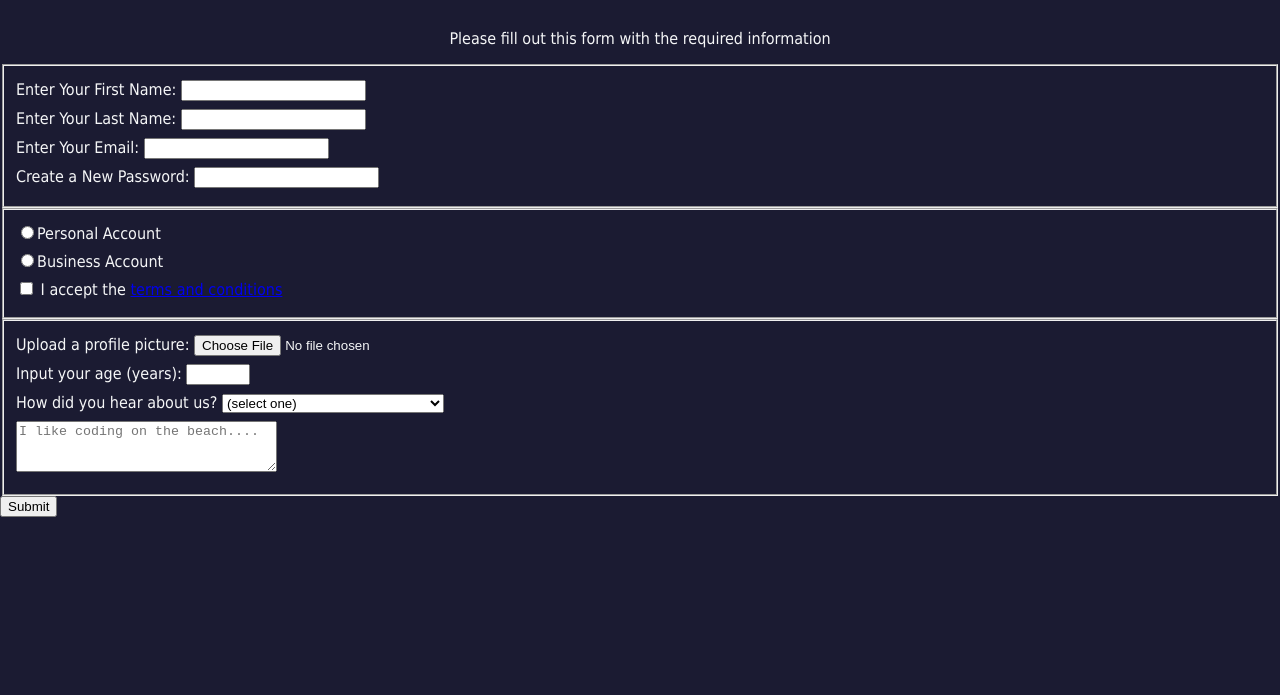
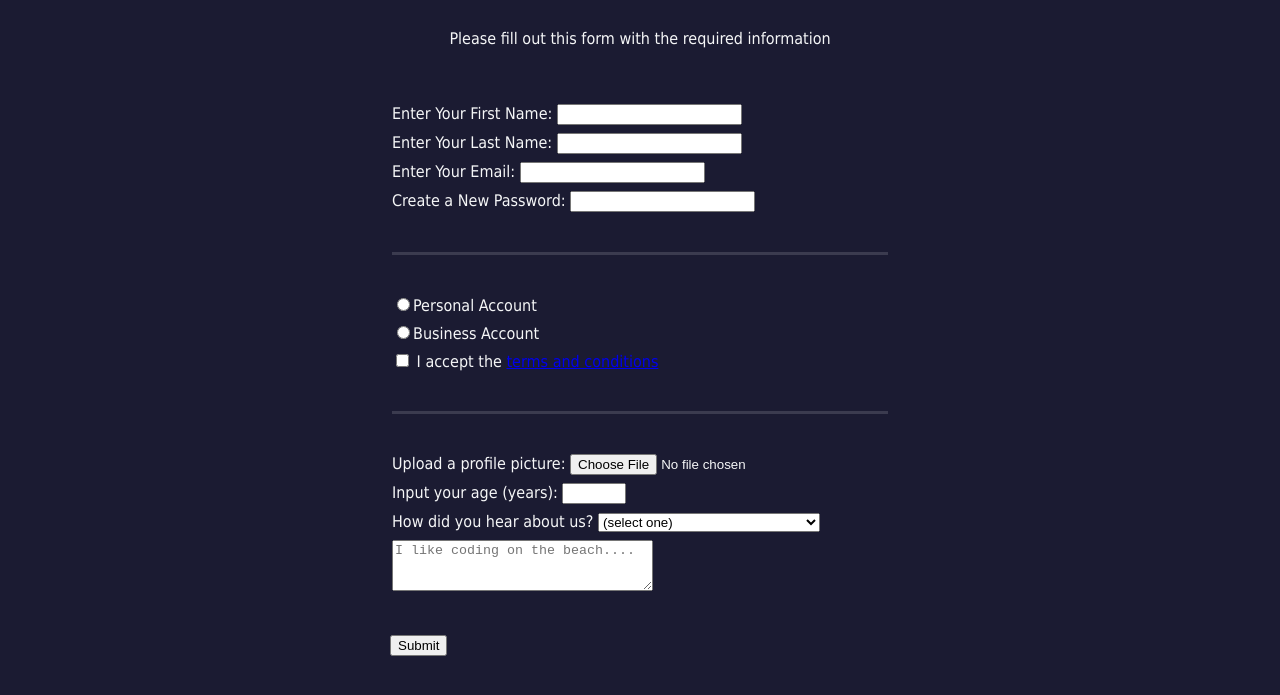
Before and after one commit to Vadim-Akmeev/Registration-form, a plain HTML site: page index.html in a window 1280 px wide. Shown: the part 73-768 px from the top of the page. Drawn offline with Linux system fonts and the light colour scheme.

Commit message:
Update styles.css

```diff
--- a/styles.css
+++ b/styles.css
@@ -17,3 +17,20 @@ body {
     margin: 1em auto;
     text-align: center;
   }
+
+  form {
+    margin: 0 auto;
+    min-width: 300px;
+    max-width: 500px;
+    width: 60vw;
+  }
+
+  fieldset {
+    border: none;
+    padding: 2rem 0;
+    border-bottom: 3px solid rgb(59, 59, 79);
+  }
+
+  fieldset:last-of-type {
+    border-bottom: none;
+  }
```
